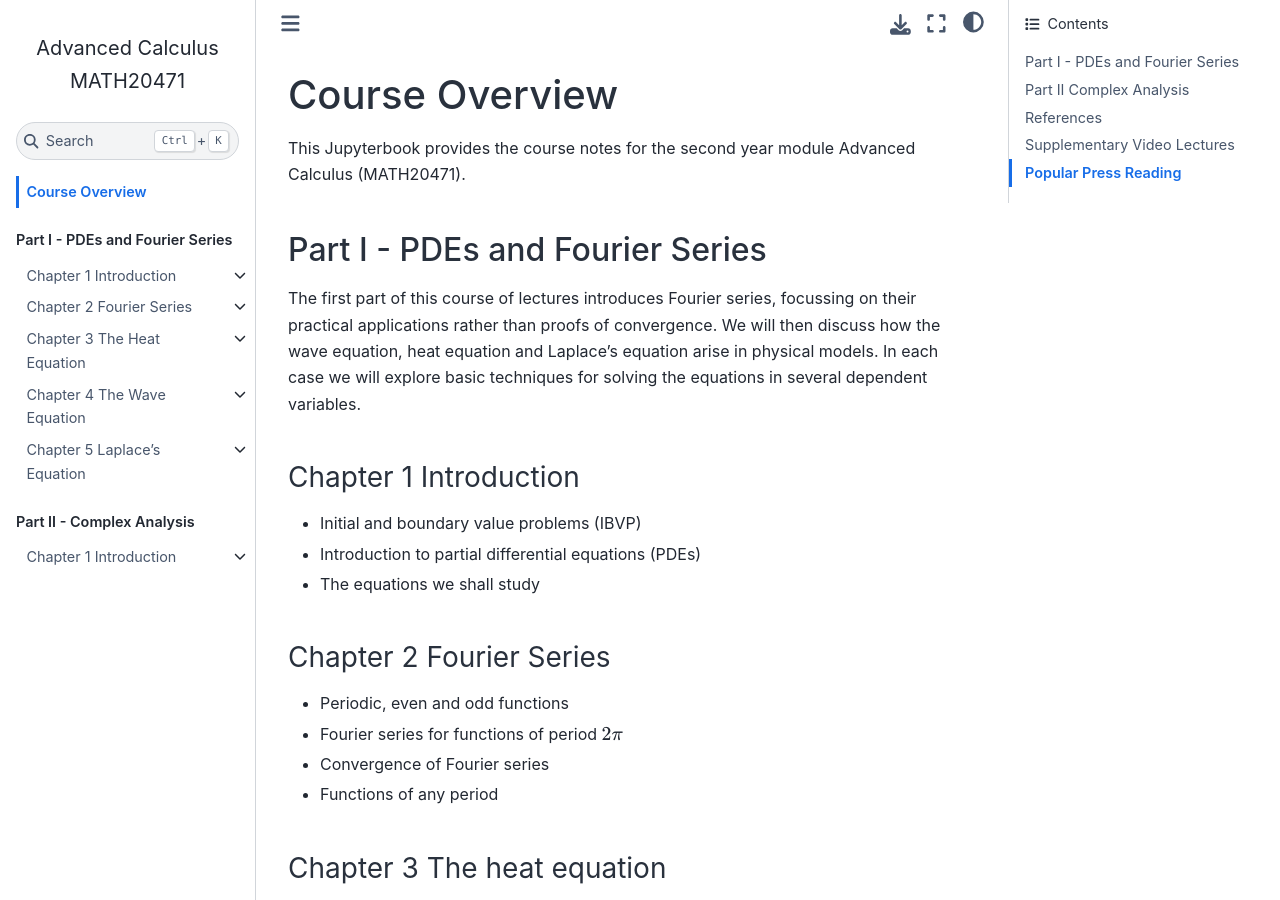
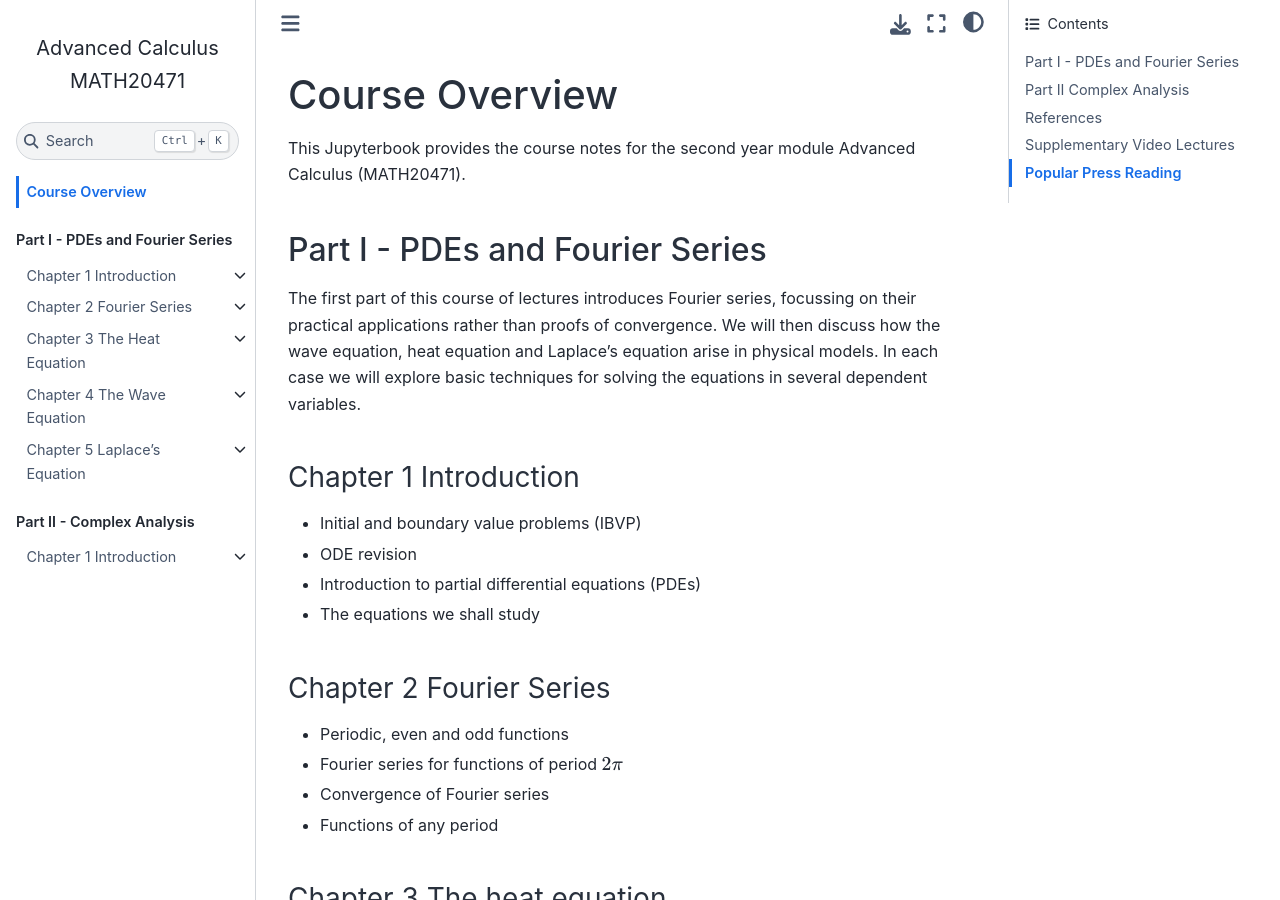
Before and after one commit to jjcrofts77/Advanced-Calculus-MATH20471, a Jupyter Book: the page built from intro.md, in a window 1280 px wide and 900 px high. Built offline with Jupyter Book 1.0.4 settings and Sphinx 7.4.7 and the Sphinx Book theme 1.1.4, drawn with Linux system fonts in a browser that asks for light colours; pages that are not in the unit, such as notebooks, are missing from menus.

Commit message:
Update intro.md

```diff
--- a/intro.md
+++ b/intro.md
@@ -9,6 +9,7 @@ The first part of this course of lectures introduces Fourier series, focussing o
 
 ### Chapter 1 Introduction
    - Initial and boundary value problems (IBVP)
+   - ODE revision
    - Introduction to partial differential equations (PDEs)
    - The equations we shall study
 
```
